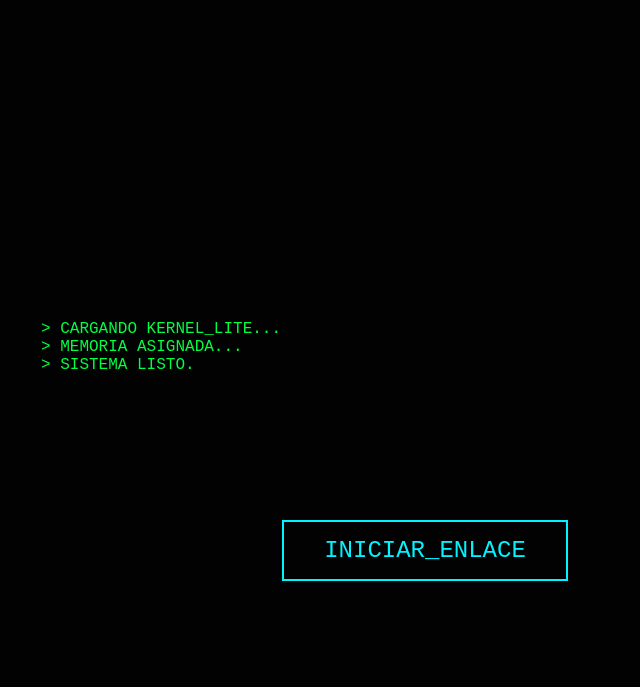
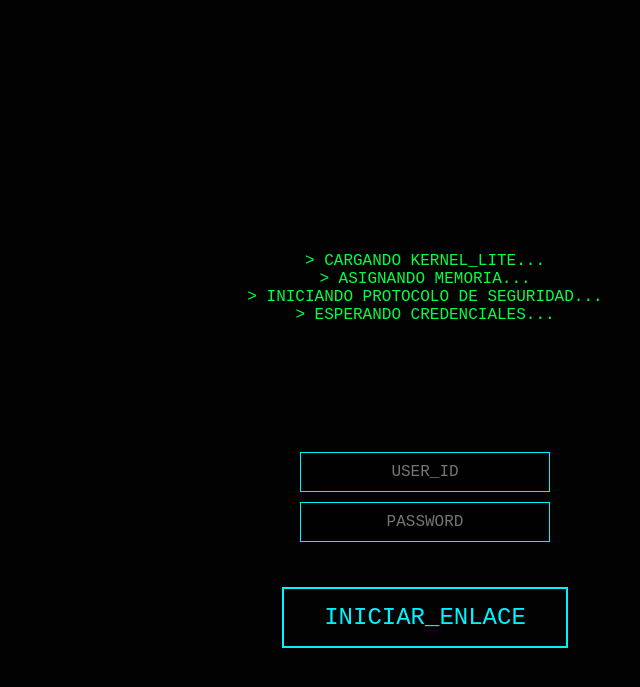
Before and after one commit to SeartDev/sepgod.com, a Jekyll site: the page built from index.html, in a window 1280 px wide. Shown: the top 687 px of the page, without its empty margins (215-855 px from the left). Built offline with Jekyll 4.4.1, drawn with Linux system fonts in a browser that asks for light colours.

Commit message:
Update index.html

```diff
--- a/index.html
+++ b/index.html
@@ -1,609 +1,351 @@
 ---
-
 layout: null
-
 ---
-
 <!DOCTYPE html>
-
 <html lang="es">
-
 <head>
-
     <meta charset="UTF-8">
-
     <meta name="viewport" content="width=device-width, initial-scale=1.0">
-
     <title>NEURAL_OVERRIDE // V10.1 :: MAINFRAME_ACCESS</title>
 
-
-
     <style>
-
         :root {
-
             --neon-cyan: #00f3ff;
-
             --neon-magenta: #ff0055;
-
             --neon-yellow: #fcee0a;
-
             --bg-dark: #020202;
-
             --terminal-green: #00ff41;
-
             --font-main: 'Courier New', Courier, monospace;
-
         }
-
-
 
         * { box-sizing: border-box; cursor: crosshair; scrollbar-width: thin; scrollbar-color: var(--neon-cyan) var(--bg-dark); }
 
-
-
         body {
-
             background-color: var(--bg-dark); color: var(--neon-cyan);
-
             font-family: var(--font-main); margin: 0; height: 100vh; overflow: hidden;
-
         }
 
-
-
         /* EFECTOS CRT OPTIMIZADOS (Capas combinadas) */
-
         #crt-screen {
-
             position: relative; width: 100vw; height: 100vh; display: flex; flex-direction: column;
-
             overflow: hidden; animation: turn-on 1s ease-out forwards;
-
         }
-
-
 
         #matrix-canvas { position: absolute; inset: 0; z-index: -2; opacity: 0.15; }
 
-
-
         .crt-overlay {
-
             position: absolute; inset: 0; z-index: 9998; pointer-events: none;
-
             /* Combina Scanlines y Viñeta en una sola capa */
-
             background: linear-gradient(rgba(18, 16, 16, 0) 50%, rgba(0, 0, 0, 0.25) 50%), radial-gradient(circle, transparent 50%, #000 120%);
-
             background-size: 100% 4px, 100% 100%;
-
             animation: flicker 0.2s infinite;
-
         }
 
-
-
         /* ANIMACIONES SIMPLIFICADAS */
-
         @keyframes turn-on { 0%, 40% { transform: scaleY(0.001); filter: brightness(5); } 100% { transform: scaleY(1); filter: brightness(1); } }
-
         @keyframes flicker { 0%, 10% { opacity: 0.95; } 5%, 100% { opacity: 1; } }
-
         @keyframes text-decrypt { 0% { color: var(--neon-magenta); letter-spacing: 2px; } 100% { color: var(--neon-cyan); letter-spacing: normal; } }
 
-
-
         /* Glitch por transform (Mucho más barato que clip-path) */
-
         @keyframes glitch-simple { 0%, 100% { transform: translate(0); } 25% { transform: translate(-2px, 2px); } 75% { transform: translate(2px, -2px); } }
-
         .global-glitch { animation: glitch-simple 0.2s infinite; filter: hue-rotate(90deg); }
 
-
-
         /* UI BASE */
-
         header { text-align: center; padding: 20px 0; border-bottom: 1px solid rgba(0,243,255,0.3); }
-
         .glitch-box { font-size: 2.5rem; font-weight: 900; letter-spacing: 10px; color: var(--neon-cyan); text-shadow: 2px 2px var(--neon-magenta); }
-
         .subtitle-header { font-size: 0.8rem; color: var(--neon-yellow); margin-top: 5px; }
 
-
-
         .main-wrapper { display: grid; grid-template-columns: 300px 1px 1fr 1px 300px; gap: 15px; padding: 20px; height: calc(100vh - 100px); max-width: 1600px; margin: auto; }
-
         .cyan-line { background: var(--neon-cyan); opacity: 0.3; }
 
-
-
         /* PANELES */
-
         .side-panel { display: flex; flex-direction: column; gap: 15px; overflow-y: auto; }
-
         .module { background: rgba(5, 5, 5, 0.9); border: 1px solid rgba(0,243,255,0.3); padding: 15px; position: relative; transition: 0.2s; }
-
         .module:hover { border-color: var(--neon-cyan); }
-
         .module-header { color: var(--neon-yellow); font-size: 0.85rem; margin-bottom: 10px; border-bottom: 1px dashed rgba(0,243,255,0.3); padding-bottom: 5px; }
 
-
-
         /* BOTONES */
-
         .btn-cyber { background: rgba(0,0,0,0.5); border: 1px solid rgba(0,243,255,0.3); color: var(--neon-cyan); width: 100%; padding: 10px; cursor: pointer; font-weight: bold; font-family: inherit; margin-bottom: 8px; transition: 0.2s; text-align: left; }
-
         .btn-cyber:hover, .btn-cyber.active { background: rgba(0, 243, 255, 0.1); border-color: var(--neon-cyan); padding-left: 20px; }
-
         .btn-cyber.active { border-color: var(--neon-magenta); color: #fff; background: rgba(255,0,85,0.15); }
 
-
-
         /* ZONA CENTRAL */
-
         #center-zone { padding: 0 20px; overflow-y: auto; }
-
         .category-container { display: block; margin-bottom: 30px; transition: opacity 0.3s; }
-
         .category-header { color: var(--neon-magenta); font-size: 1.2rem; margin-bottom: 15px; text-shadow: 0 0 5px rgba(255,0,85,0.5); }
 
-
-
         .post-card { background: rgba(0,0,0,0.8); border: 1px solid rgba(0,243,255,0.2); padding: 15px; margin-bottom: 10px; border-left: 3px solid var(--neon-cyan); transition: 0.2s; }
-
         .post-card:hover { border-color: var(--neon-cyan); border-left-color: var(--neon-magenta); transform: translateX(5px); background: rgba(0,243,255,0.05); }
-
         .post-card:hover .post-title { animation: text-decrypt 0.3s forwards; }
-
         .post-title { font-size: 1.1rem; color: #fff; margin-bottom: 5px; text-transform: uppercase; }
-
         .post-date { color: var(--terminal-green); font-size: 0.8rem; margin-bottom: 10px; }
 
-
-
         .btn-action { background: var(--neon-cyan); color: var(--bg-dark); text-decoration: none; padding: 4px 10px; font-size: 0.8rem; font-weight: bold; }
-
         .btn-action:hover { background: #fff; }
 
-
-
         /* TERMINAL & SPLASH */
-
         .sys-log { font-size: 0.75rem; color: #aaa; height: 120px; overflow-y: auto; }
-
         .terminal-input-wrapper { display: flex; margin-top: 10px; border-top: 1px dashed rgba(0,243,255,0.3); padding-top: 10px; }
-
         .terminal-input-wrapper input { background: transparent; border: none; color: var(--terminal-green); font-family: inherit; width: 100%; outline: none; }
 
+        #splash { position: fixed; inset: 0; background: var(--bg-dark); z-index: 10000; display: flex; flex-direction: column; justify-content: center; align-items: center; transition: 0.3s; }
+        #boot-text { color: var(--terminal-green); font-size: 1rem; width: 60vw; height: 200px; text-align: center; }
 
+        /* LOGIN UI AÑADIDO */
+        .cyber-input { background: rgba(0,0,0,0.5); border: 1px solid var(--neon-cyan); color: var(--terminal-green); padding: 10px; font-family: inherit; text-align: center; outline: none; width: 250px; margin-bottom: 10px; font-size: 1rem; transition: 0.2s; }
+        .cyber-input:focus { box-shadow: 0 0 10px rgba(0,243,255,0.5); border-color: #fff; }
 
-        #splash { position: fixed; inset: 0; background: var(--bg-dark); z-index: 10000; display: flex; flex-direction: column; justify-content: center; align-items: center; transition: 0.3s; }
-
-        #boot-text { color: var(--terminal-green); font-size: 1rem; width: 60vw; height: 200px; }
-
-        #enter-btn { background: transparent; color: var(--neon-cyan); border: 2px solid var(--neon-cyan); padding: 15px 40px; font-size: 1.5rem; cursor: pointer; font-family: inherit; display: none; transition: 0.2s; }
-
+        #enter-btn { background: transparent; color: var(--neon-cyan); border: 2px solid var(--neon-cyan); padding: 15px 40px; font-size: 1.5rem; cursor: pointer; font-family: inherit; display: none; transition: 0.2s; margin-top: 10px; }
         #enter-btn:hover { background: var(--neon-cyan); color: #000; }
 
-
-
         @media (max-width: 900px) { .main-wrapper { grid-template-columns: 1fr; overflow: auto; height: auto; } .cyan-line { display: none; } }
-
     </style>
-
 </head>
-
 <body>
 
-
-
 <div id="crt-screen">
-
     <canvas id="matrix-canvas"></canvas>
-
     <div class="crt-overlay"></div>
 
-
-
     <div id="splash">
-
         <div id="boot-text"></div>
-
+        <div id="login-form" style="display: none; flex-direction: column; align-items: center;">
+            <input type="text" id="login-user" placeholder="USER_ID" class="cyber-input" autocomplete="off">
+            <input type="password" id="login-pass" placeholder="PASSWORD" class="cyber-input" autocomplete="off">
+            <div id="login-error" style="color: var(--neon-magenta); font-size: 0.8rem; height: 20px; margin-bottom: 5px;"></div>
+        </div>
         <button id="enter-btn">INICIAR_ENLACE</button>
-
     </div>
 
-
-
     <header>
-
         <div class="glitch-box">NEURAL_OVERRIDE_V10</div>
-
         <div class="subtitle-header">SECURE CONDUIT // LITE MATRIX</div>
-
     </header>
 
-
-
     <div class="main-wrapper">
-
         <div class="side-panel">
+            <div class="module">
+                <div class="module-header">> NODE_DIAGNOSTICS</div>
+                <div style="font-size: 0.8rem; line-height: 1.5;">
+                    USR: <span style="color:var(--neon-magenta)" id="diag-user">GUEST_GHOST</span><br>
+                    NET: <span style="color:var(--terminal-green)">LINK_ESTABLISHED</span><br>
+                    PING: <span id="ping-ms">12</span>ms
+                </div>
+                <div style="margin-top:10px; font-size:0.7rem;">
+                    <div>CPU: <span id="cpu-val">12%</span></div>
+                    <div style="height:3px; background:#222;"><div id="cpu-meter" style="height:100%; width:12%; background:var(--neon-cyan); transition:0.5s;"></div></div>
+                    <div style="margin-top:5px;">RAM: <span id="ram-val">45%</span></div>
+                    <div style="height:3px; background:#222;"><div id="ram-meter" style="height:100%; width:45%; background:var(--neon-magenta); transition:0.5s;"></div></div>
+                </div>
+            </div>
 
             <div class="module">
-
-                <div class="module-header">> NODE_DIAGNOSTICS</div>
-
-                <div style="font-size: 0.8rem; line-height: 1.5;">
-
-                    USR: <span style="color:var(--neon-magenta)">GUEST_GHOST</span><br>
-
-                    NET: <span style="color:var(--terminal-green)">LINK_ESTABLISHED</span><br>
-
-                    PING: <span id="ping-ms">12</span>ms
-
-                </div>
-
-                <div style="margin-top:10px; font-size:0.7rem;">
-
-                    <div>CPU: <span id="cpu-val">12%</span></div>
-
-                    <div style="height:3px; background:#222;"><div id="cpu-meter" style="height:100%; width:12%; background:var(--neon-cyan); transition:0.5s;"></div></div>
-
-                    <div style="margin-top:5px;">RAM: <span id="ram-val">45%</span></div>
-
-                    <div style="height:3px; background:#222;"><div id="ram-meter" style="height:100%; width:45%; background:var(--neon-magenta); transition:0.5s;"></div></div>
-
-                </div>
-
+                <div class="module-header">> AUDIO_SUBSYSTEM</div>
+                <button class="btn-cyber active" id="audioBtn">SYS.AUDIO_MUTE()</button>
+                <audio id="bgm" loop src="https://www.soundhelix.com/examples/mp3/SoundHelix-Song-1.mp3"></audio>
             </div>
-
-
-
-            <div class="module">
-
-                <div class="module-header">> AUDIO_SUBSYSTEM</div>
-
-                <button class="btn-cyber active" id="audioBtn">SYS.AUDIO_MUTE()</button>
-
-                <audio id="bgm" loop src="https://www.soundhelix.com/examples/mp3/SoundHelix-Song-1.mp3"></audio>
-
-            </div>
-
         </div>
-
-
 
         <div class="cyan-line"></div>
 
-
-
         <div id="center-zone">
-
             <div class="category-container" id="cat-PROYECTOS">
-
                 <div class="category-header">SYS.DIR // PROYECTOS</div>
-
                 {% for post in site.categories.PROYECTOS %}
-
                 <div class="post-card">
-
                     <div class="post-title">{{ post.title }}</div>
-
                     <div class="post-date">TS: {{ post.date | date: "%Y-%m-%d" }}</div>
-
                     <a href="{{ post.url }}" class="btn-action btn-hover-sfx">EJECUTAR_ARCHIVO</a>
-
                 </div>
-
                 {% endfor %}
-
             </div>
 
-
-
             <div class="category-container" id="cat-PENSAMIENTOS">
-
                 <div class="category-header">SYS.DIR // PENSAMIENTOS</div>
-
                 {% for post in site.categories.PENSAMIENTOS %}
-
                 <div class="post-card">
-
                     <div class="post-title">{{ post.title }}</div>
-
                     <div class="post-date">TS: {{ post.date | date: "%Y-%m-%d" }}</div>
-
                     <a href="{{ post.url }}" class="btn-action btn-hover-sfx">EXTRAER_MEMORIA</a>
-
                 </div>
-
                 {% endfor %}
-
             </div>
 
-
-
             <div class="category-container" id="cat-ARTES">
-
                 <div class="category-header">SYS.DIR // ARTES</div>
-
                 {% for post in site.categories.ARTES %}
-
                 <div class="post-card">
-
                     <div class="post-title">{{ post.title }}</div>
-
                     <div class="post-date">TS: {{ post.date | date: "%Y-%m-%d" }}</div>
-
                     <a href="{{ post.url }}" class="btn-action btn-hover-sfx">VISUALIZAR_RENDER</a>
-
                 </div>
-
                 {% endfor %}
-
             </div>
-
         </div>
-
-
 
         <div class="cyan-line"></div>
 
-
-
         <div class="side-panel">
-
             <div class="module">
-
                 <div class="module-header">> QUERY_FILTERS</div>
-
                 <button class="btn-cyber active btn-hover-sfx" data-filter="ALL">SELECT * FROM DATA</button>
-
                 <button class="btn-cyber btn-hover-sfx" data-filter="PROYECTOS">/PROYECTOS/</button>
-
                 <button class="btn-cyber btn-hover-sfx" data-filter="PENSAMIENTOS">/PENSAMIENTOS/</button>
-
                 <button class="btn-cyber btn-hover-sfx" data-filter="ARTES">/ARTES/</button>
-
             </div>
 
-
-
             <div class="module" style="flex-grow:1; display:flex; flex-direction:column;">
-
                 <div class="module-header">> SYSTEM_TERMINAL</div>
-
                 <div class="sys-log" id="sys-log-container"></div>
-
                 <div class="terminal-input-wrapper">
-
                     <span style="color:var(--neon-magenta); margin-right:5px;">$</span>
-
                     <input type="text" id="cmd-input" placeholder="Comando (ej: help)" autocomplete="off">
-
                 </div>
-
             </div>
-
         </div>
-
     </div>
-
 </div>
 
-
-
 <script>
-
 /** NEURAL_OVERRIDE CORE - LITE EDITION **/
 
+// HASHES SHA-256 PARA AUTENTICACIÓN
+const HASH_USER = "49f0dc617de8412ee1ba0ed179c323ee84742e947d78a8dccbc8c863cc412574"; // 'sergio'
+const HASH_PASS = "0a5a4c5ce7628178a9c2ca23d242f3fb0400b14798e1694f4882199f1c71ddab"; // 'root12'
 
+async function generateHash(str) {
+    const buf = await crypto.subtle.digest("SHA-256", new TextEncoder().encode(str));
+    return Array.from(new Uint8Array(buf)).map(b => b.toString(16).padStart(2, '0')).join('');
+}
 
 // 1. Audio simplificado (Solo beeps de UI, música gestionada por HTML5)
-
 const audioCtx = window.AudioContext ? new AudioContext() : null;
-
 const playBeep = (freq, type) => {
-
     if(!audioCtx || audioCtx.state !== 'running') return;
-
     const osc = audioCtx.createOscillator(), gainNode = audioCtx.createGain();
-
     osc.type = type; osc.frequency.setValueAtTime(freq, audioCtx.currentTime);
-
     gainNode.gain.setValueAtTime(0.02, audioCtx.currentTime);
-
     gainNode.gain.exponentialRampToValueAtTime(0.001, audioCtx.currentTime + 0.05);
-
     osc.connect(gainNode); gainNode.connect(audioCtx.destination);
-
     osc.start(); osc.stop(audioCtx.currentTime + 0.05);
-
 };
 
-
-
 const bgm = document.getElementById('bgm');
-
 const audioBtn = document.getElementById('audioBtn');
-
 audioBtn.onclick = () => {
-
     if (bgm.paused) { bgm.play(); audioBtn.innerText = "SYS.AUDIO_MUTE()"; audioBtn.classList.add('active'); }
-
     else { bgm.pause(); audioBtn.innerText = "SYS.AUDIO_PLAY()"; audioBtn.classList.remove('active'); }
-
 };
 
-
-
 // 2. Control de Terminal unificado
-
 const terminalLogs = document.getElementById('sys-log-container');
-
 const printLog = (txt, err = false) => {
-
     const d = new Date().toLocaleTimeString('en-US',{hour12:false});
-
     terminalLogs.innerHTML += `<div style="color:${err ? '#ff0055' : '#00f3ff'}">[${d}] ${txt}</div>`;
-
     terminalLogs.scrollTop = terminalLogs.scrollHeight;
-
     if(terminalLogs.childElementCount > 15) terminalLogs.firstElementChild.remove();
-
 };
 
-
-
 document.getElementById('cmd-input').onkeydown = e => {
-
     if (e.key === 'Enter' && e.target.value.trim() !== '') {
-
         const cmd = e.target.value.toLowerCase(); e.target.value = '';
-
         printLog(`> ${cmd}`, false);
-
         if(cmd === 'help') printLog("CMDS: clear, reboot, hack");
-
         else if(cmd === 'clear') terminalLogs.innerHTML = '';
-
         else if(cmd === 'reboot') location.reload();
-
         else if(cmd === 'hack') document.getElementById('crt-screen').classList.add('global-glitch');
-
         else printLog("COMANDO_NO_RECONOCIDO", true);
-
     }
-
 };
 
-
-
 // 3. UI y Filtros
-
 document.querySelectorAll('.btn-hover-sfx').forEach(btn => btn.onmouseenter = () => playBeep(800, 'square'));
-
 document.querySelectorAll('[data-filter]').forEach(btn => {
-
     btn.onclick = e => {
-
         playBeep(150, 'sawtooth');
-
         document.querySelectorAll('[data-filter]').forEach(b => b.classList.remove('active'));
-
         e.target.classList.add('active');
 
-
-
         const cat = e.target.dataset.filter;
-
         document.getElementById('crt-screen').classList.add('global-glitch');
-
         setTimeout(() => document.getElementById('crt-screen').classList.remove('global-glitch'), 200);
 
-
-
         document.querySelectorAll('.category-container').forEach(c => {
-
             c.style.display = (cat === 'ALL' || c.id === `cat-${cat}`) ? 'block' : 'none';
-
         });
-
     };
-
 });
 
+// 4. Matrix Canvas Optimizado
+const canvas = document.getElementById('matrix-canvas'), ctx = canvas.getContext('2d');
+let w, h, drops;
+const chars = '0123456789ABCDEFGHIJKLMNOPQRSTUVWXYZ'.split('');
+const initMatrix = () => {
+    w = canvas.width = window.innerWidth; h = canvas.height = window.innerHeight;
+    drops = Array(Math.floor(w / 14)).fill(1);
+};
+window.onresize = initMatrix; initMatrix();
 
+setInterval(() => {
+    ctx.fillStyle = 'rgba(2, 2, 2, 0.1)'; ctx.fillRect(0, 0, w, h);
+    ctx.fillStyle = '#00ff41'; ctx.font = '14px monospace';
+    drops.forEach((y, i) => {
+        ctx.fillText(chars[Math.floor(Math.random() * chars.length)], i * 14, y * 14);
+        if (y * 14 > h && Math.random() > 0.975) drops[i] = 0;
+        drops[i]++;
+    });
+}, 50); // Frame rate reducido a 50ms (suficiente para el efecto)
 
-// 4. Matrix Canvas Optimizado
+// 5. Arranque y Telemetría Modificado para Login
+const bootSeq = ["> CARGANDO KERNEL_LITE...", "> ASIGNANDO MEMORIA...", "> INICIANDO PROTOCOLO DE SEGURIDAD...", "> ESPERANDO CREDENCIALES..."];
+let bIdx = 0;
+const boot = setInterval(() => {
+    if(bIdx < bootSeq.length) { document.getElementById('boot-text').innerHTML += bootSeq[bIdx++] + "<br>"; }
+    else {
+        clearInterval(boot);
+        document.getElementById('login-form').style.display = 'flex';
+        document.getElementById('enter-btn').style.display = 'inline-block';
+    }
+}, 300);
 
-const canvas = document.getElementById('matrix-canvas'), ctx = canvas.getContext('2d');
+// Validación de Entrada
+document.getElementById('enter-btn').onclick = async () => {
+    const userIn = document.getElementById('login-user').value;
+    const passIn = document.getElementById('login-pass').value;
 
-let w, h, drops;
+    const uHash = await generateHash(userIn);
+    const pHash = await generateHash(passIn);
 
-const chars = '0123456789ABCDEFGHIJKLMNOPQRSTUVWXYZ'.split('');
+    if (uHash === HASH_USER && pHash === HASH_PASS) {
+        document.getElementById('splash').style.opacity = '0';
+        setTimeout(() => document.getElementById('splash').style.display = 'none', 300);
 
-const initMatrix = () => {
+        // Actualizar el nombre en la terminal interna una vez conectado
+        document.getElementById('diag-user').innerText = "ROOT_SERGIO";
+        document.getElementById('diag-user').style.color = "var(--terminal-green)";
 
-    w = canvas.width = window.innerWidth; h = canvas.height = window.innerHeight;
+        printLog("ENLACE ESTABLECIDO. AUTH_OK.");
+        if(audioCtx && audioCtx.state === 'suspended') audioCtx.resume();
+        bgm.play().catch(e => printLog("AUTO-PLAY RESTRINGIDO", true));
+    } else {
+        document.getElementById('login-error').innerText = "> ERR: CREDENCIALES INVALIDAS";
+        document.getElementById('login-user').value = '';
+        document.getElementById('login-pass').value = '';
+        if(audioCtx && audioCtx.state === 'running') playBeep(150, 'sawtooth'); // Beep de error
 
-    drops = Array(Math.floor(w / 14)).fill(1);
-
+        // Efecto glitch en la pantalla al fallar
+        document.getElementById('splash').classList.add('global-glitch');
+        setTimeout(() => document.getElementById('splash').classList.remove('global-glitch'), 200);
+    }
 };
 
-window.onresize = initMatrix; initMatrix();
-
-
-
+// Telemetría más lenta (cada 2 segundos)
 setInterval(() => {
-
-    ctx.fillStyle = 'rgba(2, 2, 2, 0.1)'; ctx.fillRect(0, 0, w, h);
-
-    ctx.fillStyle = '#00ff41'; ctx.font = '14px monospace';
-
-    drops.forEach((y, i) => {
-
-        ctx.fillText(chars[Math.floor(Math.random() * chars.length)], i * 14, y * 14);
-
-        if (y * 14 > h && Math.random() > 0.975) drops[i] = 0;
-
-        drops[i]++;
-
-    });
-
-}, 50); // Frame rate reducido a 50ms (suficiente para el efecto)
-
-
-
-// 5. Arranque y Telemetría
-
-const bootSeq = ["> CARGANDO KERNEL_LITE...", "> MEMORIA ASIGNADA...", "> SISTEMA LISTO."];
-
-let bIdx = 0;
-
-const boot = setInterval(() => {
-
-    if(bIdx < bootSeq.length) { document.getElementById('boot-text').innerHTML += bootSeq[bIdx++] + "<br>"; }
-
-    else { clearInterval(boot); document.getElementById('enter-btn').style.display = 'inline-block'; }
-
-}, 300);
-
-
-
-document.getElementById('enter-btn').onclick = () => {
-
-    document.getElementById('splash').style.opacity = '0';
-
-    setTimeout(() => document.getElementById('splash').style.display = 'none', 300);
-
-    printLog("ENLACE ESTABLECIDO.");
-
-    if(audioCtx && audioCtx.state === 'suspended') audioCtx.resume();
-
-    bgm.play().catch(e => printLog("AUTO-PLAY RESTRINGIDO", true));
-
-};
-
-
-
-// Telemetría más lenta (cada 2 segundos)
-
-setInterval(() => {
-
     document.getElementById('cpu-val').innerText = (document.getElementById('cpu-meter').style.width = Math.floor(Math.random()*40+10)+'%');
-
     document.getElementById('ram-val').innerText = (document.getElementById('ram-meter').style.width = Math.floor(Math.random()*30+40)+'%');
-
     document.getElementById('ping-ms').innerText = Math.floor(Math.random()*20+10);
-
 }, 2000);
 
-
-
 </script>
-
 </body>
-
 </html>
```
